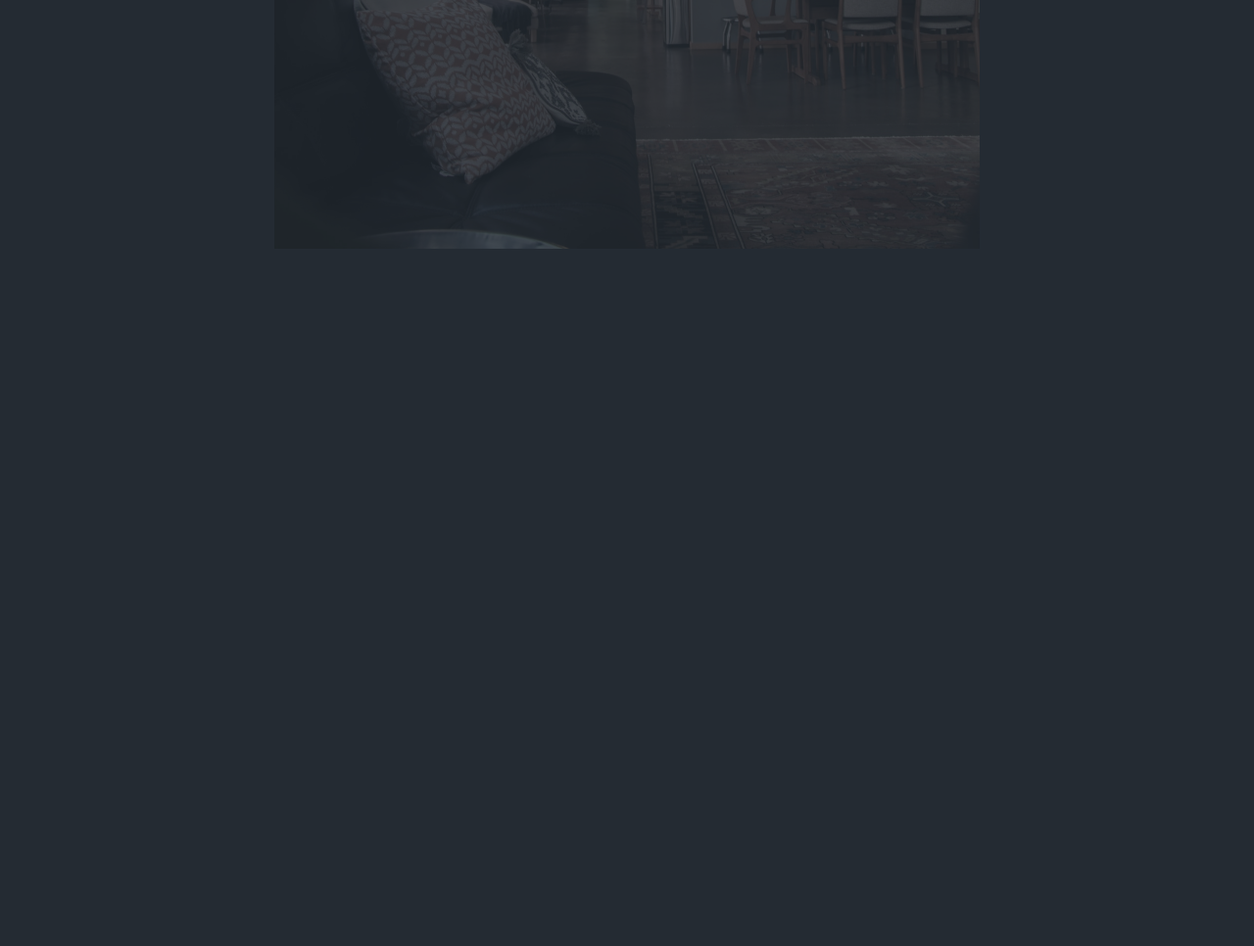
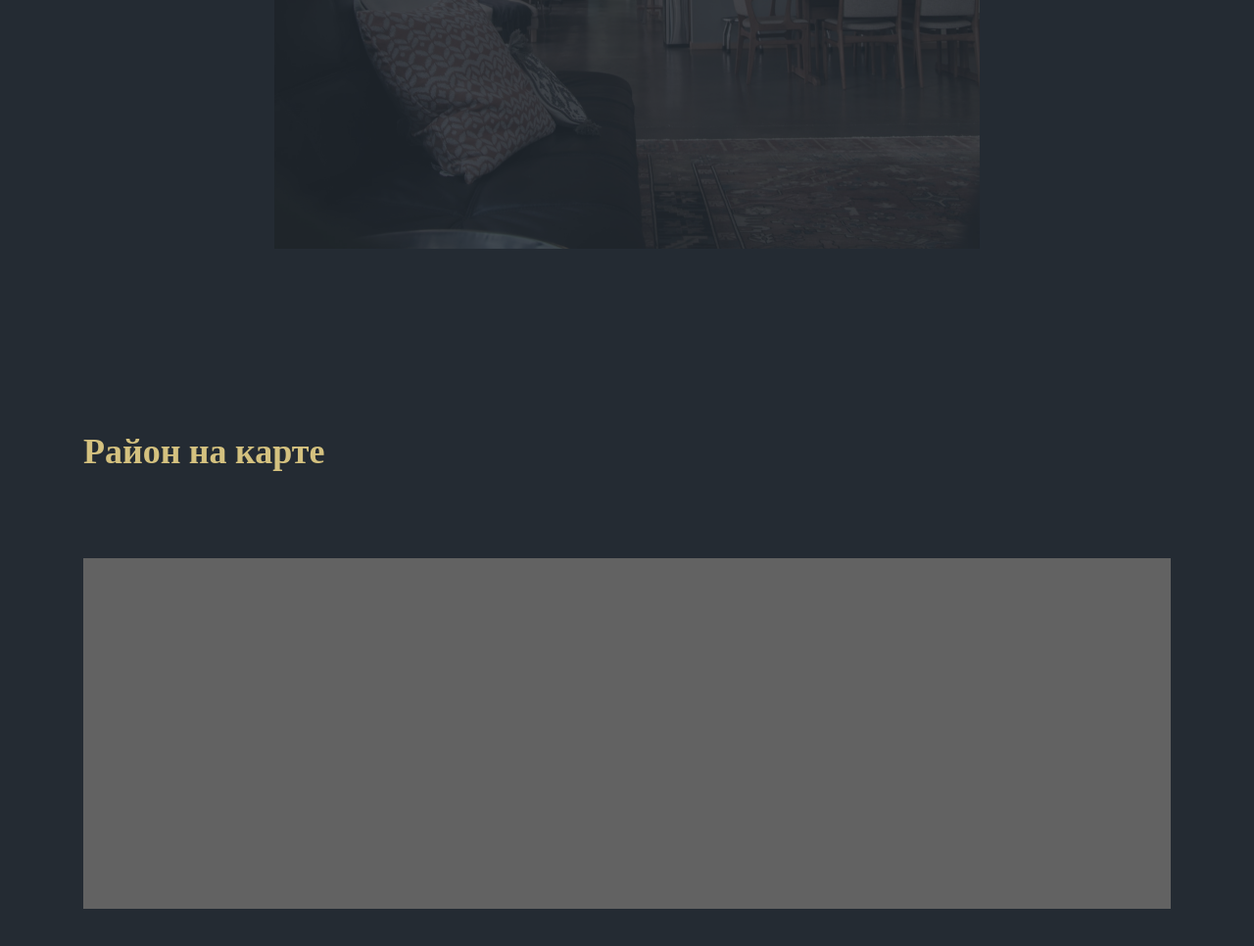
Before and after one commit to DmitriLyalin/Loft_House_demo, a plain HTML site: page index.html in a window 1280 px wide. Shown: the part 3029-3995 px from the top of the page at 98% size. Before the commit the page ends 3283 px from the top, so only its background shows below. Drawn offline with nearby package versions, Linux system fonts and the light colour scheme.

Commit message:
section map

```diff
--- a/index.html
+++ b/index.html
@@ -129,6 +129,20 @@
         </a>
       </div>
     </section>
+    <section class="section-map">
+      <div class="container">
+        <div class="section-map__title">
+          <h2 class="title-2">
+            Район на карте
+          </h2>
+        </div>
+          <div class="section-map__map">
+            <div class="map" id="map">
+
+            </div>
+          </div>
+      </div>
+    </section>
   </main>
 </body>
 
--- /dev/null
+++ b/scss/blocks/_section-map.scss
@@ -0,0 +1,14 @@
+.section-map {
+  padding: 180px 0;
+}
+.section-map__title {
+  margin-bottom: 88px;
+}
+
+.section-map__map {
+
+}
+.map {
+  height: 358px;
+  background: #626262;
+}
--- a/scss/main.scss
+++ b/scss/main.scss
@@ -15,3 +15,4 @@
 @import'./blocks/cta';
 @import'./blocks/form';
 @import'./blocks/video';
+@import'./blocks/section-map';
```
Also changed, not shown: css/main.css, 1 other file.
